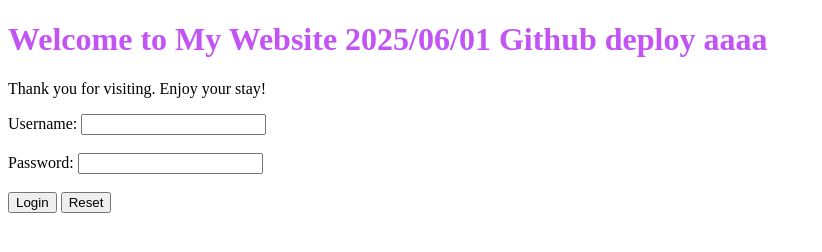
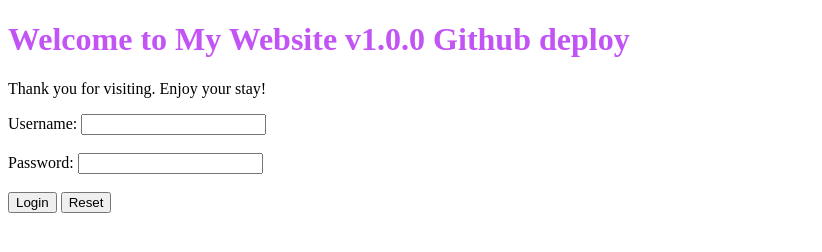
Before and after one commit to longpham5/nodejs-githubaction-ecs-blue-green, a website: page public/index.html in a window 1280 px wide. Shown: the whole page, without its empty margins (0-822 px from the left). Drawn offline with Linux system fonts and the light colour scheme.

Commit message:
modify Index.html, test CICD build by tag

```diff
--- a/public/index.html
+++ b/public/index.html
@@ -7,7 +7,7 @@
 </head>
 
 <body>
-    <h1 id="welcome" style="color: #C253F5;">Welcome to My Website 2025/06/01 Github deploy aaaa</h1>
+    <h1 id="welcome" style="color: #C253F5;">Welcome to My Website v1.0.0 Github deploy</h1>
     <p>Thank you for visiting. Enjoy your stay!</p>
 
     <form action="/api/login" method="POST">
```
Also changed, not shown: .github/workflows/build-docker.yml.
